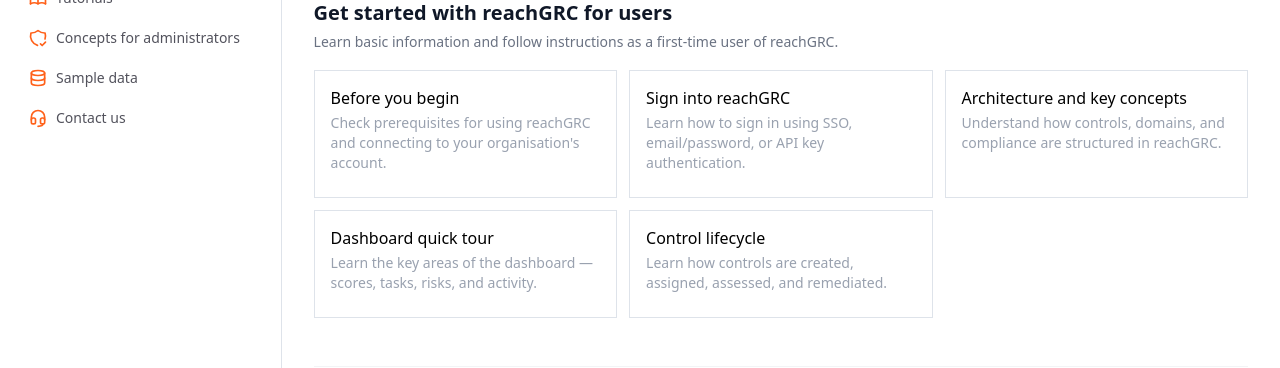
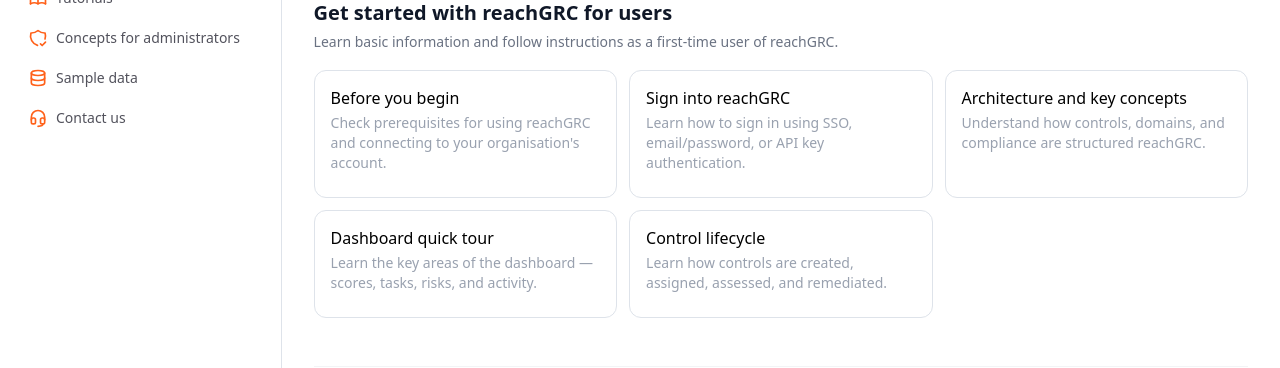
Before and after one commit to aksharkh/ReachGRC-Trust--F, a React (Vite) app: page /docs/getting-started/overview in a window 1280 px wide. Shown: the part 271-639 px from the top of the page. Built offline with nearby package versions, Linux system fonts and the light colour scheme.

Commit message:
Updated Code Flow

```diff
--- a/src/components/DocumentsComponent/GettingStartedComponents/Overview.tsx
+++ b/src/components/DocumentsComponent/GettingStartedComponents/Overview.tsx
@@ -1,5 +1,7 @@
 import { PiEyedropperSampleFill, PiTargetThin } from "react-icons/pi";
 import {  SectionHeader, Feedback } from "../DocShared";
+
+import type {OverviewInterface}  from "@/types/GettingStratedPage";
 
 import {
   Card,
@@ -9,6 +11,76 @@
   CardFooter,
 
 } from "@/components/ui/card";
+
+import { TbArrowBadgeRightFilled } from "react-icons/tb";
+import { Link } from "react-router-dom";
+
+
+const gettingStartedWithReachGRC : OverviewInterface[] = [
+  {
+    title: "Before you begin",
+    description: "Check prerequisites for using reachGRC and connecting to your organisation's account.",
+  },
+  {
+    title: "Sign into reachGRC",
+    description: "Learn how to sign in using SSO, email/password, or API key authentication.",
+  },
+  {
+    title: "Architecture and key concepts",
+    description: "Understand how controls, domains, and compliance are structured reachGRC.",
+  },
+  {
+    title: "Dashboard quick tour",
+    description: "Learn the key areas of the dashboard — scores, tasks, risks, and activity.",
+  },
+  {
+    title: "Control lifecycle",
+    description: "Learn how controls are created, assigned, assessed, and remediated.",
+  },
+
+]
+
+const StartLearning: OverviewInterface[] = [
+  {
+    title:"Domains & Controls",
+    description:"Create domains, add controls, and run your first compliance assessment.",
+    badge:"tutorial",
+    icons: <PiTargetThin className="text-sm"/>
+  },
+  {
+    title:"Import controls via REST API",
+    description:"Bulk-import controls from an external system using the reachGRC REST API.",
+    badge:"tutorial",
+    icons: <PiTargetThin className="text-sm"/>
+  },
+  {
+    title:"Generate a compliance report",
+    description:"Configure and export a report for a selected framework and date range.",
+    badge:"tutorial",
+    icons: <PiTargetThin className="text-sm"/>
+  },
+]
+
+const SampleSet: OverviewInterface[] = [
+  {
+    title:"ISO 27001 sample controls",
+    description:"A read-only control library mapped to ISO/IEC 27001:2022 for evaluation and testing.",
+    badge:"sample",
+    icons: <PiEyedropperSampleFill className="text-sm"/>
+  },
+  {
+    title:"SOC 2 Type II sample",
+    description:"Sample trust service criteria controls covering security, availability, and confidentiality.",
+    badge:"sample",
+    icons: <PiEyedropperSampleFill className="text-sm"/>
+  },
+  {
+    title:"Risk register template",
+    description:"A pre-populated register with sample risks, scores, and linked controls. Click to find more",
+    badge:"sample",
+    icons: <PiEyedropperSampleFill className="text-sm"/>
+  },
+]
 
 
 const Overview = () => (
@@ -27,65 +99,19 @@
         subtitle="Learn basic information and follow instructions as a first-time user of reachGRC."
       />
       <div className="grid grid-cols-1  sm:grid-cols-2 lg:grid-cols-3 gap-3">
-        <Card className="group hover:scale-101 hover:shadow-md dark:bg-zinc-800 border hover:rounded-xl dark:border-zinc-700   border-[#dee3ea] transition-all ease-in-out cursor-pointer dark:text-[]">
+        {gettingStartedWithReachGRC.map((item, idx) => (
+                  <Card key={idx} className="group hover:shadow-xl hover:scale-130 hover:bg-linear-to-l hover:from-[#FF3918] hover:to-[#FF6A00] hover:z-10 dark:bg-zinc-800 border rounded-xl hover:rounded-none dark:border-zinc-700 hover:border-0  border-[#dee3ea] transition-all ease-in-out cursor-pointer dark:text-[]">
           <CardHeader>
-            <CardTitle className="dark:text-white transition-colors ease-in-out group-hover:text-[#ff831c]">
-              Before you begin
+            <CardTitle  className="relative w-fit dark:text-white group-hover:text-white  transition-colors ease-in-out ">
+               <p className="flex items-center">{item.title} <TbArrowBadgeRightFilled  className="opacity-0 group-hover:opacity-100 text-xl group-hover:translate-x-1 transition-all ease-in-out flex items-center delay-150 " /> </p>
+                <div className="absolute left-0 -bottom-0.5 h-0.5 w-full origin-left scale-x-0 bg-white transition-transform duration-300 ease-in-out group-hover:scale-x-100" />
             </CardTitle>
-            <CardDescription className="transition-colors ease-in-out dark:group-hover:text-white : group-hover:text-black text-gray-400  dark:text-zinc-500 mb-2">
-              Check prerequisites for using reachGRC and connecting to your
-              organisation's account.
+            <CardDescription className="transition-colors group-hover:text-black ease-in-out   text-gray-400  dark:text-zinc-500 mb-2">
+              {item.description}
             </CardDescription>
           </CardHeader>
         </Card>
-
-        <Card className="group hover:scale-101 hover:shadow-md dark:bg-zinc-800 border hover:rounded-xl dark:border-zinc-700   border-[#dee3ea] transition-all ease-in-out cursor-pointer dark:text-[]">
-          <CardHeader>
-            <CardTitle className="dark:text-white transition-colors ease-in-out group-hover:text-[#ff831c]">
-              Sign into reachGRC
-            </CardTitle>
-            <CardDescription className="transition-colors ease-in-out dark:group-hover:text-white : group-hover:text-black text-gray-400  dark:text-zinc-500 mb-2">
-              Learn how to sign in using SSO, email/password, or API key
-              authentication.
-            </CardDescription>
-          </CardHeader>
-        </Card>
-
-        <Card className="group  hover:scale-101 hover:shadow-md dark:bg-zinc-800 border hover:rounded-xl dark:border-zinc-700   border-[#dee3ea] transition-all ease-in-out cursor-pointer dark:text-[]">
-          <CardHeader>
-            <CardTitle className="dark:text-white transition-colors ease-in-out group-hover:text-[#ff831c]">
-              Architecture and key concepts
-            </CardTitle>
-            <CardDescription className="transition-colors ease-in-out dark:group-hover:text-white : group-hover:text-black text-gray-400  dark:text-zinc-500 mb-2">
-              Understand how controls, domains, and compliance are structured in
-              reachGRC.
-            </CardDescription>
-          </CardHeader>
-        </Card>
-
-        <Card className="group hover:scale-101 hover:shadow-md dark:bg-zinc-800 border hover:rounded-xl dark:border-zinc-700   border-[#dee3ea] transition-all ease-in-out cursor-pointer dark:text-[]">
-          <CardHeader>
-            <CardTitle className="dark:text-white transition-colors ease-in-out group-hover:text-[#ff831c]">
-              Dashboard quick tour
-            </CardTitle>
-            <CardDescription className="transition-colors ease-in-out dark:group-hover:text-white : group-hover:text-black text-gray-400  dark:text-zinc-500 mb-2">
-              Learn the key areas of the dashboard — scores, tasks, risks, and
-              activity.
-            </CardDescription>
-          </CardHeader>
-        </Card>
-
-        <Card className="group hover:scale-101 hover:shadow-md dark:bg-zinc-800 border hover:rounded-xl dark:border-zinc-700   border-[#dee3ea] transition-all ease-in-out cursor-pointer dark:text-[]">
-          <CardHeader>
-            <CardTitle className="dark:text-white transition-colors ease-in-out group-hover:text-[#ff831c]">
-              Control lifecycle
-            </CardTitle>
-            <CardDescription className="transition-colors ease-in-out dark:group-hover:text-white : group-hover:text-black text-gray-400  dark:text-zinc-500 mb-2">
-              Learn how controls are created, assigned, assessed, and
-              remediated.
-            </CardDescription>
-          </CardHeader>
-        </Card>
+        ))}
       </div>
     </section>
 
@@ -98,55 +124,23 @@
       />
       <div className="grid grid-cols-1 sm:grid-cols-2 lg:grid-cols-3 gap-3">
 
-
-        <Card className="group hover:scale-101 hover:shadow-md dark:bg-zinc-800 border hover:rounded-xl dark:border-zinc-700  border-[#dee3ea] transition-all ease-in-out cursor-pointer dark:text-[]">
+        {StartLearning.map((item, idx) => (
+                  <Card key={idx} className="group hover:shadow-xl hover:scale-130 hover:bg-linear-to-l hover:from-[#FF3918] hover:to-[#FF6A00] hover:z-10 dark:bg-zinc-800 border rounded-xl hover:rounded-none dark:border-zinc-700 hover:border-0  border-[#dee3ea] transition-all ease-in-out cursor-pointer dark:text-[]">
           <CardHeader>
-            <CardTitle className="dark:text-white transition-colors ease-in-out group-hover:text-[#ff831c]">
-              Domains & Controls
+            <CardTitle  className="relative w-fit dark:text-white group-hover:text-white  transition-colors ease-in-out ">
+              <p className="flex items-center">{item.title} <TbArrowBadgeRightFilled  className="opacity-0 group-hover:opacity-100 text-xl group-hover:translate-x-1 transition-all ease-in-out flex items-center delay-150 " /> </p>
+                <div className="absolute left-0 -bottom-0.5 h-0.5 w-full origin-left scale-x-0 bg-white transition-transform duration-300 ease-in-out group-hover:scale-x-100" />
             </CardTitle>
-            <CardDescription className="transition-colors ease-in-out dark:group-hover:text-white : group-hover:text-black text-gray-400  dark:text-zinc-500 mb-2">
-              Create domains, add controls, and run your first compliance
-              assessment.
+            <CardDescription className="transition-colors group-hover:text-black ease-in-out   text-gray-400  dark:text-zinc-500 mb-2">
+              {item.description}
             </CardDescription>
           </CardHeader>
-          <CardFooter className="justify-between uppercase dark:border-zinc-700 border-[#dee3ea] flex items-center  pl-3 h-1 font-bold text-zinc-500">
-             <p className="text-xs">tutorial</p>
-             <PiTargetThin className="text-sm"/>
+                    <CardFooter className="justify-between group-hover:text-white uppercase dark:border-zinc-700 border-[#dee3ea] flex items-center  pl-3 h-1 font-bold text-zinc-500">
+             <p className="text-xs">{item.badge}</p>
+             {item.icons}
           </CardFooter>
         </Card>
-
-
-        <Card className="group hover:scale-101 hover:shadow-md dark:bg-zinc-800 border hover:rounded-xl dark:border-zinc-700   border-[#dee3ea] transition-all ease-in-out cursor-pointer dark:text-[]">
-          <CardHeader>
-            <CardTitle className="dark:text-white transition-colors ease-in-out group-hover:text-[#ff831c]">
-              Import controls via REST API
-            </CardTitle>
-            <CardDescription className="transition-colors ease-in-out dark:group-hover:text-white : group-hover:text-black text-gray-400  dark:text-zinc-500 mb-2">
-              Bulk-import controls from an external system using the reachGRC REST API.
-
-            </CardDescription>
-          </CardHeader>
-          <CardFooter className="justify-between uppercase dark:border-zinc-700 border-[#dee3ea] flex items-center  pl-3 h-1 font-bold text-zinc-500">
-             <p className="text-xs">tutorial</p>
-             <PiTargetThin className="text-sm"/>
-          </CardFooter>
-        </Card>
-
-
-        <Card className="group hover:scale-101 hover:shadow-md dark:bg-zinc-800 border hover:rounded-xl dark:border-zinc-700   border-[#dee3ea] transition-all ease-in-out cursor-pointer dark:text-[]">
-          <CardHeader>
-            <CardTitle className="dark:text-white transition-colors ease-in-out group-hover:text-[#ff831c]">
-              Generate a compliance report
-            </CardTitle>
-            <CardDescription className="transition-colors ease-in-out dark:group-hover:text-white : group-hover:text-black text-gray-400  dark:text-zinc-500 mb-2">
-              Configure and export a report for a selected framework and date range.
-            </CardDescription>
-          </CardHeader>
-          <CardFooter className="justify-between uppercase dark:border-zinc-700 border-[#dee3ea] flex items-center  pl-3 h-1 font-bold text-zinc-500">
-             <p className="text-xs">tutorial</p>
-             <PiTargetThin className="text-sm"/>
-          </CardFooter>
-        </Card>
+        ))}
 
       </div>
     </section>
@@ -161,55 +155,34 @@
       />
       <div className="grid grid-cols-1 sm:grid-cols-2 lg:grid-cols-3 gap-3">
 
-                <Card className="group hover:scale-101 hover:shadow-md dark:bg-zinc-800 border hover:rounded-xl dark:border-zinc-700  border-[#dee3ea] transition-all ease-in-out cursor-pointer dark:text-[]">
+        {SampleSet.map((item, idx) => (
+                  <Card key={idx} className="group hover:shadow-xl hover:scale-130 hover:bg-linear-to-l hover:from-[#FF3918] hover:to-[#FF6A00] hover:z-10 dark:bg-zinc-800 border rounded-xl hover:rounded-none dark:border-zinc-700 hover:border-0  border-[#dee3ea] transition-all ease-in-out  cursor-pointer duration-75">
           <CardHeader>
-            <CardTitle className="dark:text-white transition-colors ease-in-out group-hover:text-[#ff831c]">
-              ISO 27001 sample controls
+            <CardTitle  className="relative w-fit dark:text-white group-hover:text-white  transition-colors ease-in-out ">
+              <p className="flex items-center">{item.title} <TbArrowBadgeRightFilled  className="opacity-0 group-hover:opacity-100 text-xl group-hover:translate-x-1 transition-all ease-in-out flex items-center delay-150 " /> </p>
+                <div className="absolute left-0 -bottom-0.5 h-0.5 w-full origin-left scale-x-0 bg-white transition-transform duration-300 ease-in-out group-hover:scale-x-100" />
             </CardTitle>
-            <CardDescription className="transition-colors ease-in-out dark:group-hover:text-white : group-hover:text-black text-gray-400  dark:text-zinc-500 mb-2">
-              A read-only control library mapped to ISO/IEC 27001:2022 for evaluation and testing.
+            <CardDescription className="transition-colors group-hover:text-black ease-in-out   text-gray-400  dark:text-zinc-500 mb-2">
+              {item.description}
             </CardDescription>
           </CardHeader>
-          <CardFooter className="justify-between uppercase dark:border-zinc-700 border-[#dee3ea] flex items-center  pl-3 h-1 font-bold text-zinc-500">
-             <p className="text-xs">sample</p>
-             <PiEyedropperSampleFill className="text-sm"/>
-          </CardFooter>
-
-        </Card>
-                <Card className="group hover:scale-101 hover:shadow-md dark:bg-zinc-800 border hover:rounded-xl dark:border-zinc-700  border-[#dee3ea] transition-all ease-in-out cursor-pointer dark:text-[]">
-          <CardHeader>
-            <CardTitle className="dark:text-white transition-colors ease-in-out group-hover:text-[#ff831c]">
-              SOC 2 Type II sample
-            </CardTitle>
-            <CardDescription className="transition-colors ease-in-out dark:group-hover:text-white : group-hover:text-black text-gray-400  dark:text-zinc-500 mb-2">
-              Sample trust service criteria controls covering security, availability, and confidentiality.
-            </CardDescription>
-          </CardHeader>
-          <CardFooter className="justify-between uppercase dark:border-zinc-700 border-[#dee3ea] flex items-center  pl-3 h-1 font-bold text-zinc-500">
-             <p className="text-xs">sample</p>
-             <PiEyedropperSampleFill className="text-sm"/>
+                    <CardFooter className="justify-between uppercase text-zinc-500 group-hover:text-white dark:border-zinc-700 border-[#dee3ea] flex items-center  pl-3 h-1 font-bold ">
+             <p className="text-xs">{item.badge}</p>
+             {item.icons}
           </CardFooter>
         </Card>
+        ))}
 
-
-                <Card className="group hover:scale-101 hover:shadow-md dark:bg-zinc-800 border hover:rounded-xl dark:border-zinc-700  border-[#dee3ea] transition-all ease-in-out cursor-pointer dark:text-[]">
-          <CardHeader>
-            <CardTitle className="dark:text-white transition-colors ease-in-out group-hover:text-[#ff831c]">
-              Risk register template
-            </CardTitle>
-            <CardDescription className="transition-colors ease-in-out dark:group-hover:text-white : group-hover:text-black text-gray-400  dark:text-zinc-500 mb-2">
-              A pre-populated register with sample risks, scores, and linked controls. Click to find more
-            </CardDescription>
-          </CardHeader>
-          <CardFooter className="justify-between uppercase dark:border-zinc-700 border-[#dee3ea] flex items-center  pl-3 h-1 font-bold text-zinc-500">
-             <p className="text-xs">sample</p>
-             <PiEyedropperSampleFill className="text-sm"/>
-          </CardFooter>
-        </Card>
       </div>
     </section>
+    <div className="flex items-center border-t  justify-between">
+      <Feedback />
+<Link to="../get-started-for-users" className="group relative  flex flex-col cursor-pointer text-[#FF6A00]">
+  <p className="flex items-center justify-between">Getting started for users <TbArrowBadgeRightFilled  className="opacity-0 group-hover:opacity-100 text-xl group-hover:translate-x-1 transition-all ease-in-out flex items-center " /></p>
+  <div className="absolute left-0 bottom-0 h-0.5 w-full origin-left scale-x-0 bg-[#FF6A00] transition-transform duration-300 ease-in-out group-hover:scale-x-100" />
+</Link>
+    </div>
 
-    <Feedback />
   </div>
 );
 
```
